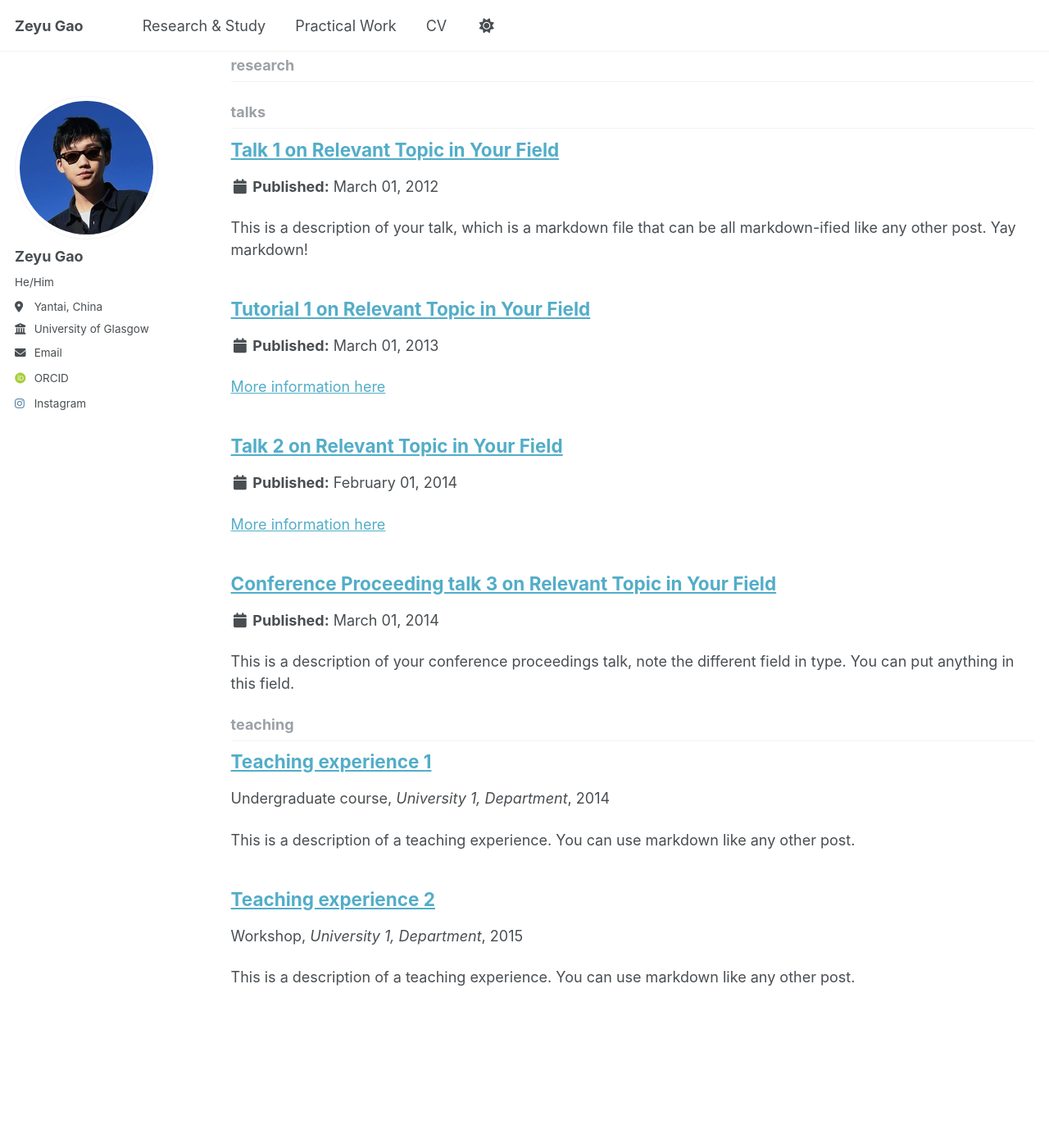
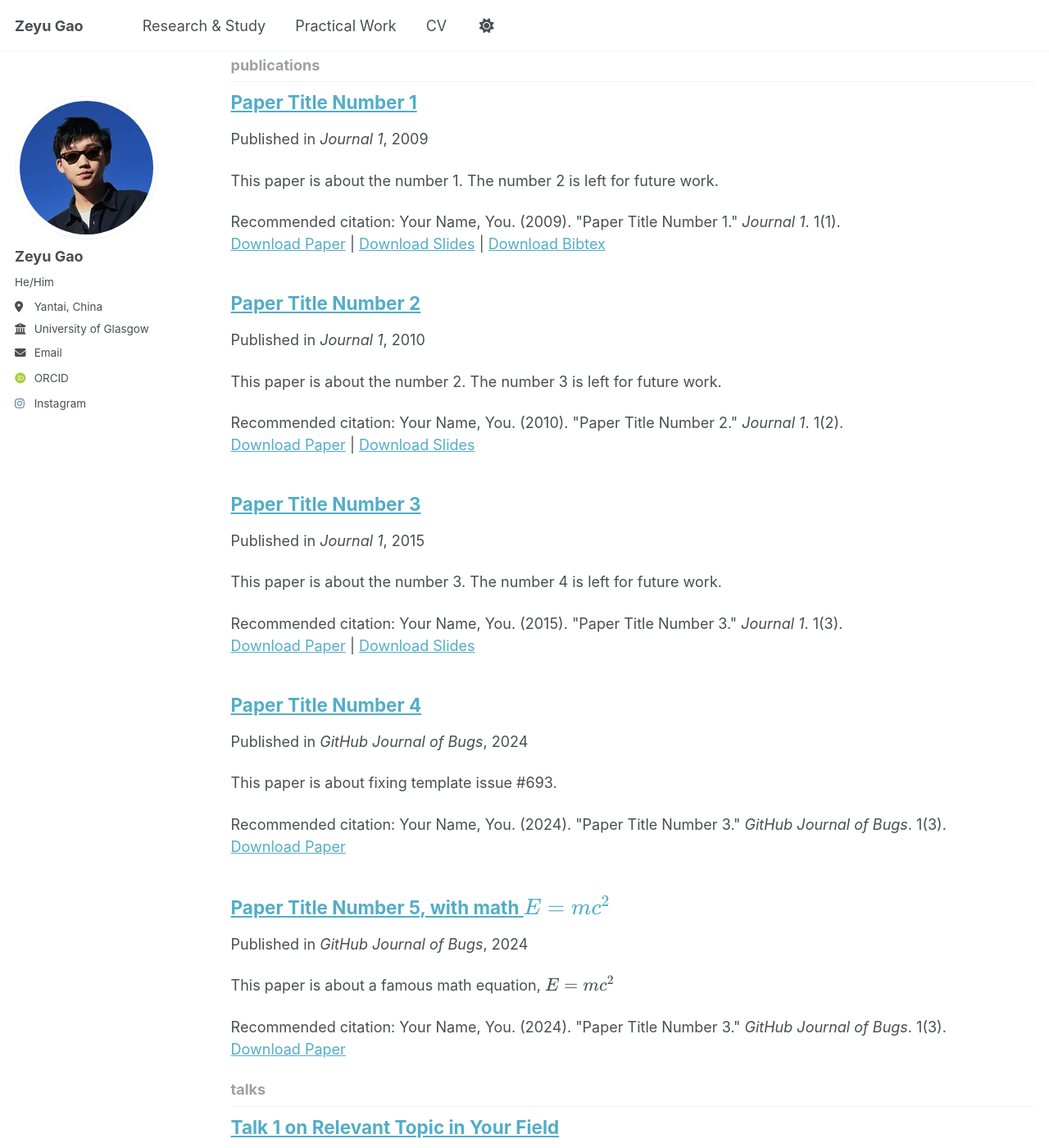
Before and after one commit to ClaudeGao01/ClaudeGao01.github.io, a Jekyll site: the page built from _pages/collection-archive.html, in a window 1280 px wide and 1400 px high, scrolled down 1042 px. Shown: the whole window at 82% size. Built offline with Jekyll 4.4.1, drawn with Linux system fonts in a browser that asks for light colours; some web fonts are replaced; a script that is not in the unit is left out; part of the change alters nothing that is shown.

Commit message:
Update _config.yml

```diff
--- a/_config.yml
+++ b/_config.yml
@@ -37,7 +37,7 @@ author:
   instagram        : "claude_gao" # user_id
 
 # Publication Category - The following the list of publication categories and their headings
-research_category:
+publications_category:
 
 
 # Site Settings
@@ -173,7 +173,7 @@ collections:
   teaching:
     output: true
     permalink: /:collection/:path/
-  research:
+  publications:
     output: true
     permalink: /:collection/:path/
   portfolio:
@@ -216,7 +216,7 @@ defaults:
   # _publications
   - scope:
       path: ""
-      type: research
+      type: publications
     values:
       layout: single
       author_profile: true
```
